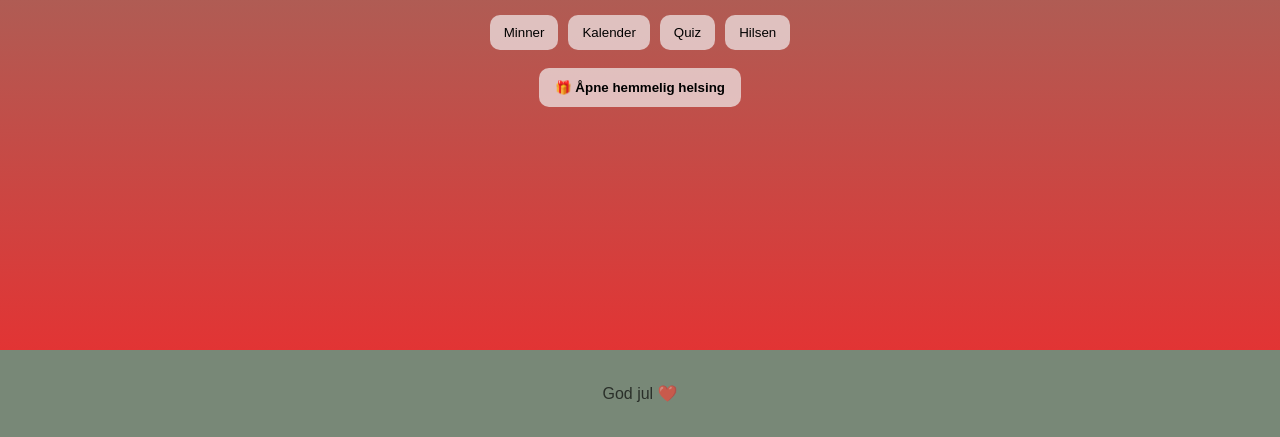
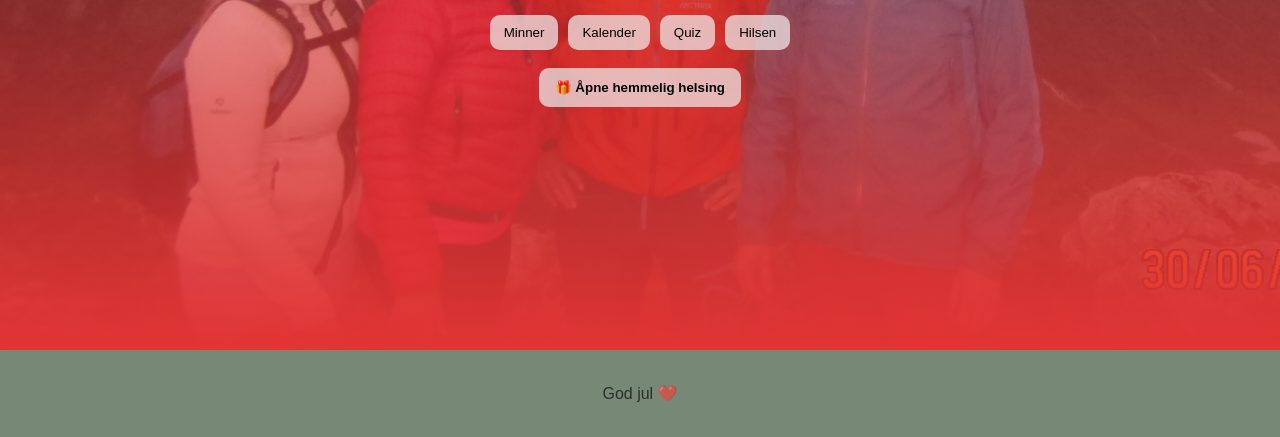
Before and after one commit to astridhov/julenettside, a plain HTML site: page index.html in a window 1280 px wide. Shown: the part 386-823 px from the top of the page. Drawn offline with Linux system fonts and the light colour scheme.

Commit message:
Update style.css

```diff
--- a/style.css
+++ b/style.css
@@ -5,7 +5,7 @@ body { margin: 0; font-family: Arial, Helvetica, sans-serif; background: #3d543c
   min-height: 92vh;
   background-image:
     linear-gradient(to bottom, rgba(255,255,255,0), rgb(226, 52, 52)),
-    url("image/forside.JPG");
+    url("images/forside.JPG");
   background-size: cover;
   background-position: center;
   display: flex;
```
